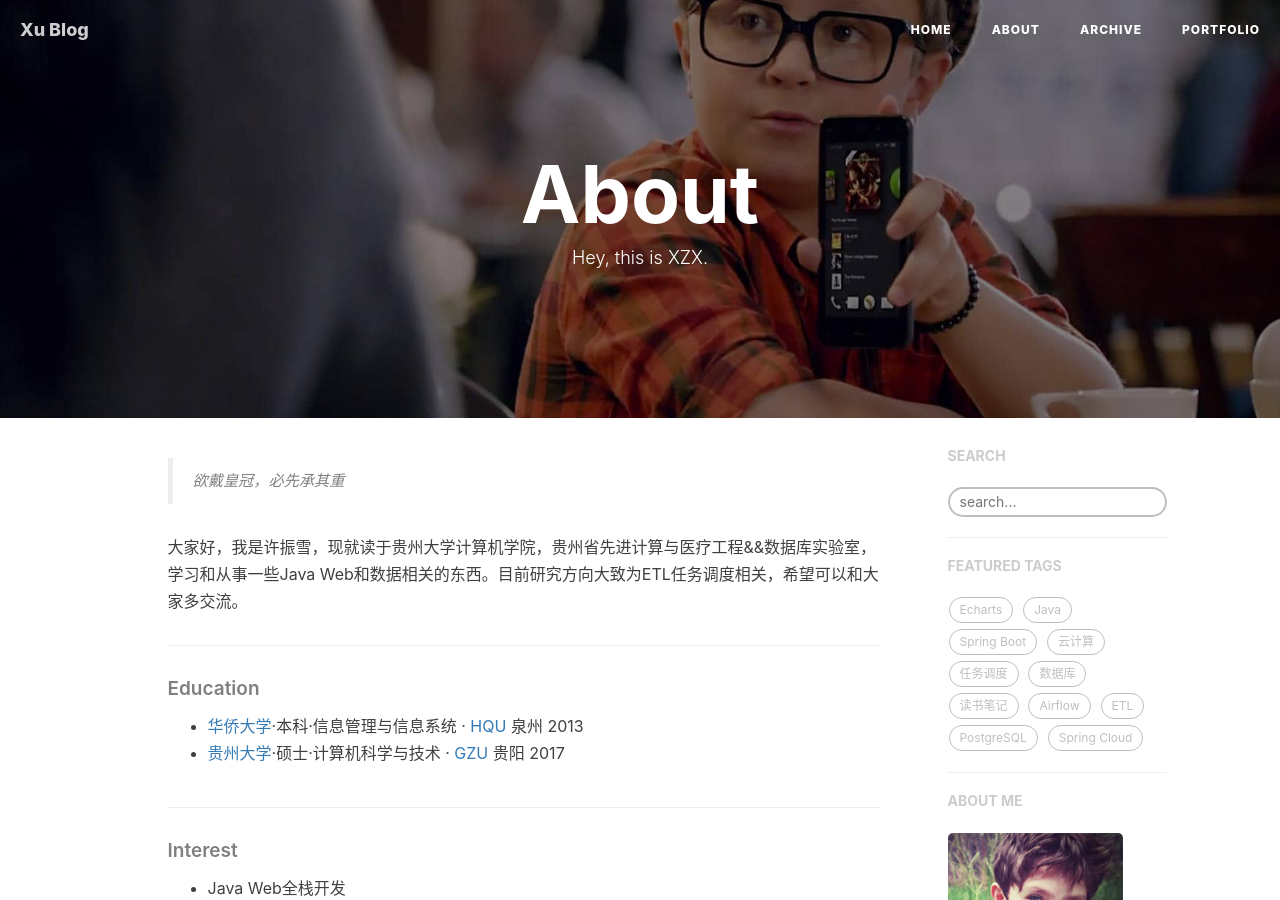
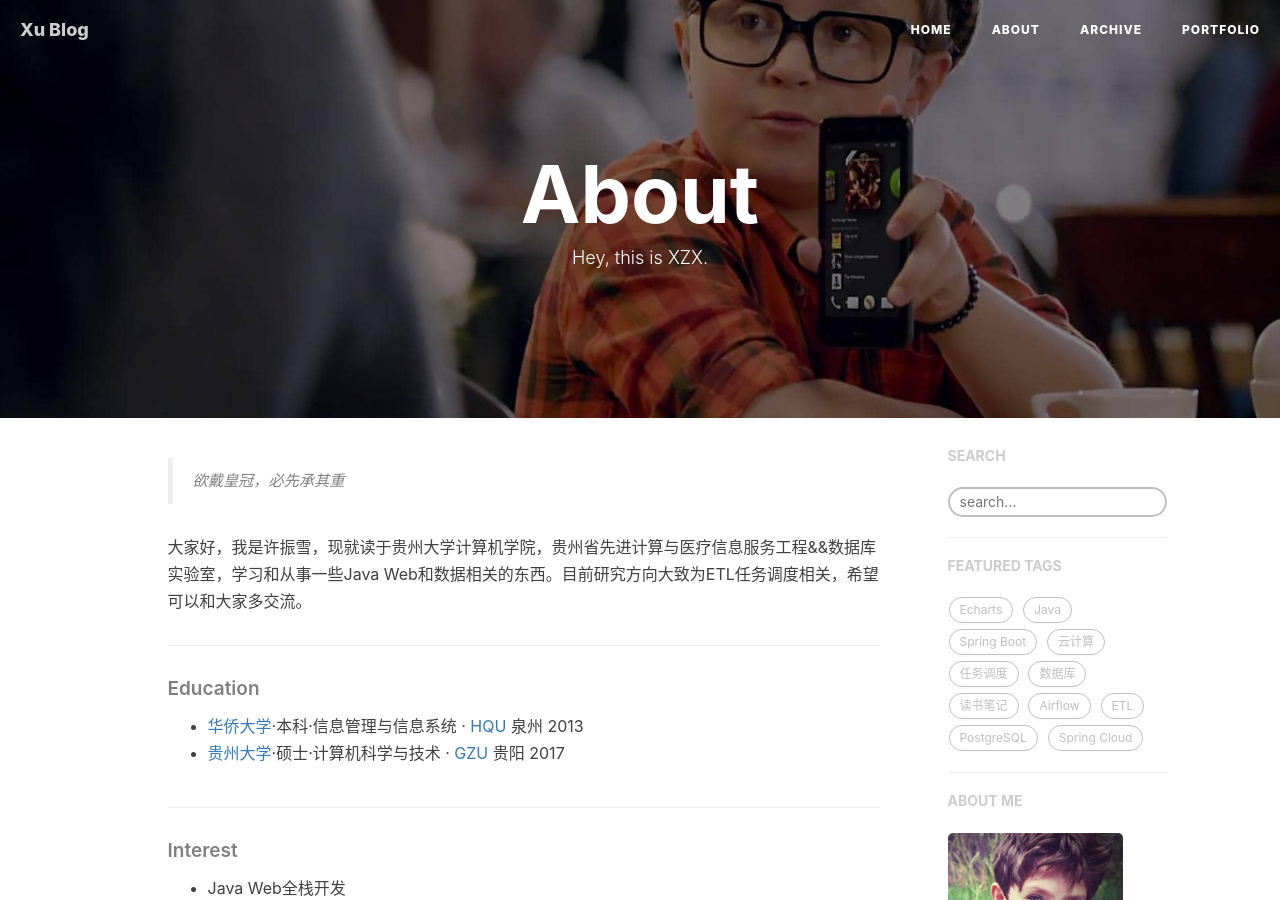
Before and after one commit to popsiclexu/popsiclexu.github.io, a Jekyll site: the page built from about.html, in a window 1280 px wide and 900 px high. Built offline with Jekyll 4.4.1, drawn with Linux system fonts in a browser that asks for light colours; nearby versions of some CDN libraries; comment, search, counter and statistics services are not loaded.

Commit message:
Update zh.md

```diff
--- a/_includes/about/zh.md
+++ b/_includes/about/zh.md
@@ -1,6 +1,6 @@
 > 欲戴皇冠，必先承其重
 
-大家好，我是许振雪，现就读于贵州大学计算机学院，贵州省先进计算与医疗工程&&数据库实验室，学习和从事一些Java Web和数据相关的东西。目前研究方向大致为ETL任务调度相关，希望可以和大家多交流。
+大家好，我是许振雪，现就读于贵州大学计算机学院，贵州省先进计算与医疗信息服务工程&&数据库实验室，学习和从事一些Java Web和数据相关的东西。目前研究方向大致为ETL任务调度相关，希望可以和大家多交流。
 <hr>
 ##### Education
 - [华侨大学][4]·本科·信息管理与信息系统 · [HQU][1] 泉州 2013
```
